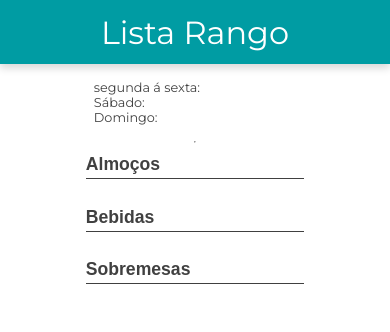
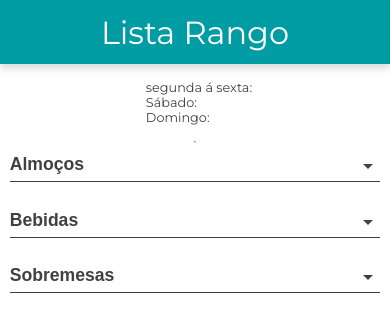
Before and after one commit to RicardoBaltazar/pipefy-em-react, a Next.js app in the folder app/: page /restaurant in a window 390 px wide. Shown: the top 332 px of the page. Built offline with nearby package versions, Linux system fonts and the light colour scheme; no server answers.

Commit message:
criando responsividade da page restaurant

```diff
--- a/app/pages/restaurant.js
+++ b/app/pages/restaurant.js
@@ -2,6 +2,7 @@ import React from 'react';
 import Head from 'next/head';
 import styled from 'styled-components';
 import { useRouter } from "next/router"
+import ArrowDropDownIcon from '@material-ui/icons/ArrowDropDown';
 
 import ImageFood from '../public/assets/prato-de-restaurante-vegetariano.png'
 
@@ -21,6 +22,10 @@ const Main = styled.main`
         margin-top: 1rem;
         margin-bottom: 1rem;
         width: 56%;
+        @media screen and (max-width: 800px) {
+            width: 95vw;
+            justify-content: center;
+        }
     }
     .restaurant-header h3 {
         letter-spacing:0;
@@ -30,6 +35,9 @@ const Main = styled.main`
     .restaurant-info{
         .restaurant-description{
             font-size: 1rem;
+            @media screen and (max-width: 800px) {
+                font-size: 0.9rem;
+            }
         }
         p{
             font-size: 0.8rem;
@@ -43,6 +51,9 @@ const Main = styled.main`
     }
     .options{
         width:56%;
+        @media screen and (max-width: 800px) {
+            width: 95vw;
+        }
 
         button{
             width: 100%;
@@ -57,16 +68,23 @@ const Main = styled.main`
             margin-bottom: 1rem;
             padding: 0.7rem 0 0.2rem 0;
             display: flex;
-            flex-direction: space-between;
-            transition: 0.2s;
+            justify-content: space-between;
             &:hover{
                 cursor: pointer;
             }
+            @media screen and (max-width: 800px) {
+                width: 100%;
+            }
+
         }
     }
     .div-items{
         display: grid;
         grid-template-columns: 1fr 1fr;
+        @media screen and (max-width: 800px) {
+            display: flex;
+            flex-direction: column;
+        }
     }
 `;
 
@@ -74,13 +92,8 @@ export default function PageRestaurant() {
     const router = useRouter()
     const [dataRestaurant, setDataRestaurant] = React.useState([]);
     const [dataImageLunches, setDataImageLunches] = React.useState();
-
     const [showOptionsLunches, setShowOptionsLunches] = React.useState(false);
-    // const onClick = () => setShowOptionsLunches(true)
-
     const [showOptionsDrinks, setShowOptionsDrinks] = React.useState(false);
-    // const onClick = () => setShowOptionsDrinks(true)
-
     const [showOptionsDesserts, setShowOptionsDesserts] = React.useState(false);
     // const onClick = () => setShowOptionsDesserts(true)
 
@@ -162,9 +175,8 @@ export default function PageRestaurant() {
                 <hr></hr>
 
                 <div className='options'>
-                    {/* <button onClick={() => setShowOptionsLunches(false)}>Almoços</button> */}
                     <button onClick={() => setShowOptionsLunches(showOptionsLunches => !showOptionsLunches)}>
-                        Almoços
+                        Almoços <ArrowDropDownIcon />
                     </button>
                     <div className='div-items'>
                         {showOptionsLunches ? <Lunches /> : null}
@@ -172,35 +184,28 @@ export default function PageRestaurant() {
                         {showOptionsLunches ? <Lunches /> : null}
                         {showOptionsLunches ? <Lunches /> : null}
                     </div>
-                    {/* <img src={dataRestaurant.image}/> */}
-                    {/* <p>{dataRestaurant.drinks[2].name}</p>
-                    <p>{dataRestaurant.lunches[0].name}</p>
-                    <p>{dataRestaurant.lunches[0].description}</p>
-                    <p>{dataRestaurant.lunches[0].price}</p> */}
                 </div>
                 <div className='options'>
-                    <button onClick={() => setShowOptionsDrinks(showOptionsDrinks => !showOptionsDrinks)}>Bebidas</button>
+                    <button onClick={() => setShowOptionsDrinks(showOptionsDrinks => !showOptionsDrinks)}>
+                        Bebidas <ArrowDropDownIcon />
+                    </button>
                     <div className='div-items'>
                         {showOptionsDrinks ? <Drinks /> : null}
                         {showOptionsDrinks ? <Drinks /> : null}
                         {showOptionsDrinks ? <Drinks /> : null}
                         {showOptionsDrinks ? <Drinks /> : null}
                     </div>
-                    {/* <p>{dataRestaurant.drinks[0].name}</p>
-                    <p>{dataRestaurant.drinks[0].description}</p>
-                    <p>{dataRestaurant.drinks[0].price}</p> */}
                 </div>
                 <div className='options'>
-                    <button onClick={() => setShowOptionsDesserts(showOptionsDesserts => !showOptionsDesserts)}>Sobremesas</button>
+                    <button onClick={() => setShowOptionsDesserts(showOptionsDesserts => !showOptionsDesserts)}>
+                        Sobremesas <ArrowDropDownIcon />
+                    </button>
                     <div className='div-items'>
                         {showOptionsDesserts ? <Desserts /> : null}
                         {showOptionsDesserts ? <Desserts /> : null}
                         {showOptionsDesserts ? <Desserts /> : null}
                         {showOptionsDesserts ? <Desserts /> : null}
                     </div>
-                    {/* <p>{dataRestaurant.desserts[0].name}</p>
-                    <p>{dataRestaurant.desserts[0].description}</p>
-                    <p>{dataRestaurant.desserts[0].price}</p> */}
                 </div>
             </Main>
         </>
```
